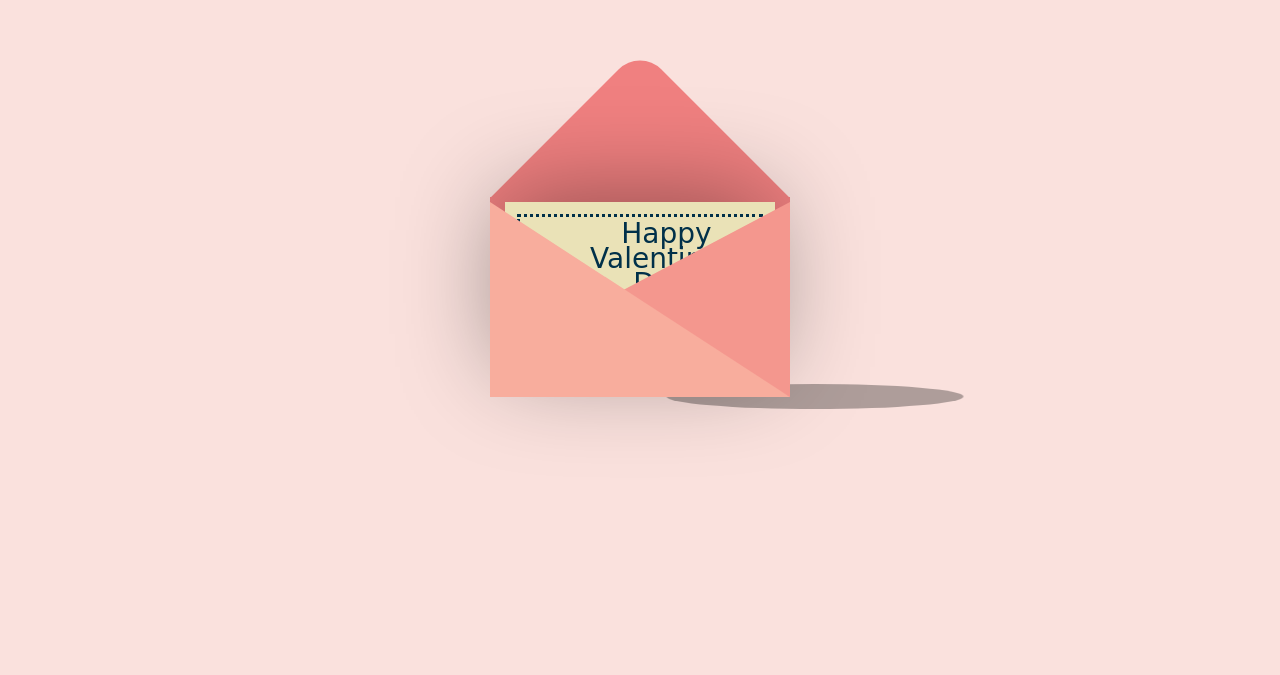
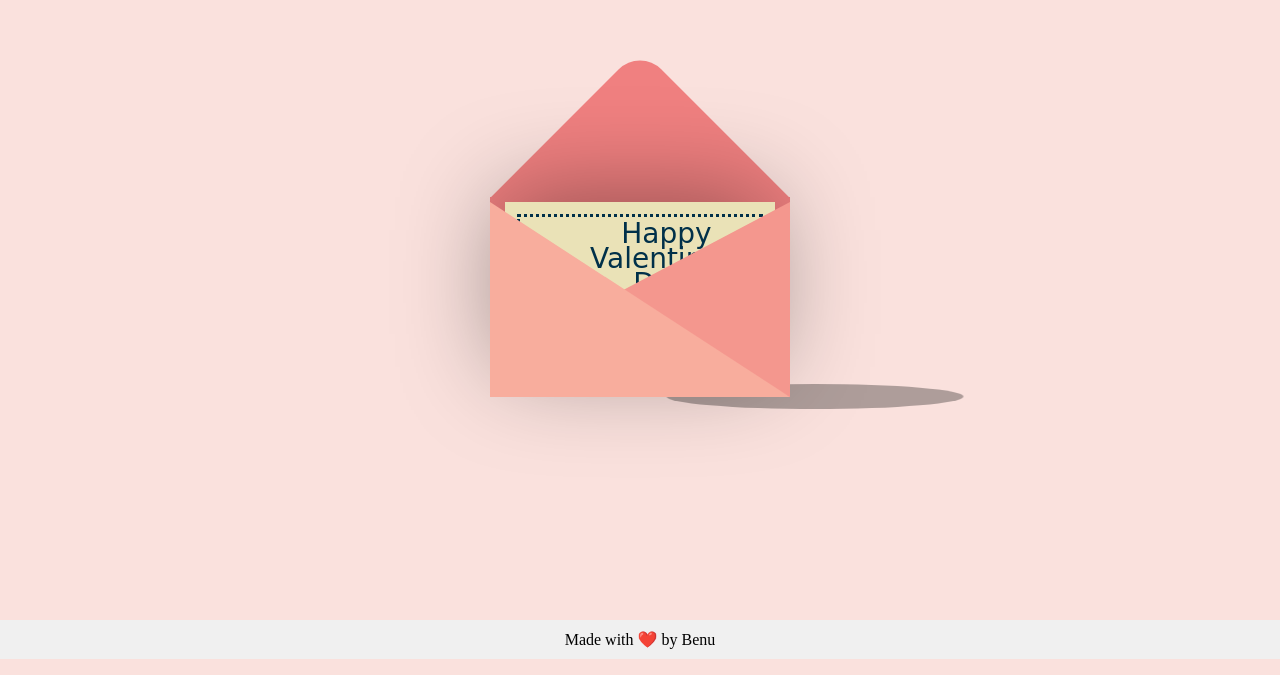
Before and after one commit to imBentj/140424, a plain HTML site: page index.html in a window 1280 px wide. Shown: the part 141-816 px from the top of the page. Drawn offline with nearby package versions, Linux system fonts and the light colour scheme.

Commit message:
Update index.html

```diff
--- a/index.html
+++ b/index.html
@@ -2,12 +2,24 @@
 <html lang="en">
 
 <head>
-    <!-- coding by helpme_coder -->
+
     <meta charset="UTF-8">
     <meta name="viewport" content="width=device-width, initial-scale=1.0">
-    <title>Valentines day card</title>
+    <title>Valentines day card | Benu</title>
     <link rel="stylesheet" href="style.css">
     <script src="https://code.jquery.com/jquery-3.6.4.min.js"></script>
+
+
+	<style>
+	 footer {
+            text-align: center;
+            background-color: #f0f0f0;
+            padding: 10px;
+            position: fixed;
+            bottom: 0;
+            width: 100%;
+        }
+    </style>
 
 </head>
 
@@ -25,6 +37,13 @@
     <div class="shadow"></div>
     </div>
     <script src="script.js"></script>
+
+	<footer>
+        Made with ❤️ by Benu
+    	</footer>
+    <script src="script.js"></script>
+
+
 </body>
 
 </html>
```
